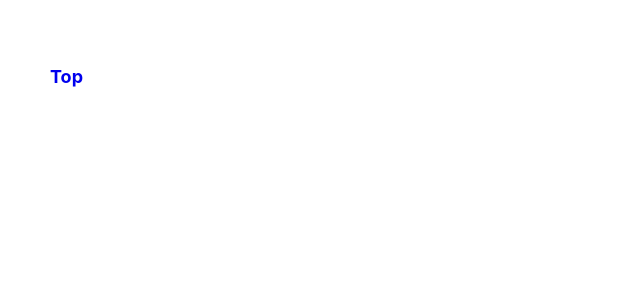
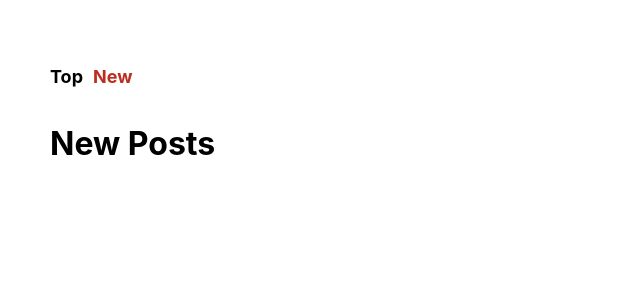
Before and after one commit to julsfelic/hn-clone, a React (Create React App) app: page /new in a window 1280 px wide. Shown: the top 300 px of the page, without its empty margins (0-640 px from the left). Built offline with nearby package versions, Linux system fonts and the light colour scheme.

Commit message:
Add nav link for New and boilerplate new page

```diff
--- a/src/App.css
+++ b/src/App.css
@@ -35,6 +35,11 @@ li {
   font-size: 18px;
   font-weight: bold;
   text-decoration: none;
+  color: inherit;
+}
+
+.active {
+  color: rgb(187, 46, 31);
 }
 
 .post {
--- a/src/App.js
+++ b/src/App.js
@@ -1,5 +1,10 @@
 import React, { Suspense } from "react";
-import { BrowserRouter as Router, Switch, Route, Link } from "react-router-dom";
+import {
+  BrowserRouter as Router,
+  Switch,
+  Route,
+  NavLink
+} from "react-router-dom";
 
 import Loading from "./components/Loading";
 
@@ -7,6 +12,7 @@ import "./App.css";
 
 const TopPosts = React.lazy(() => import("./components/TopPosts"));
 const User = React.lazy(() => import("./components/User"));
+const NewPosts = React.lazy(() => import("./components/NewPosts"));
 
 function App() {
   return (
@@ -16,9 +22,24 @@ function App() {
           <nav className="row space-between">
             <ul className="row nav">
               <li>
-                <Link to="/" className="nav-link">
+                <NavLink
+                  exact
+                  to="/"
+                  className="nav-link"
+                  activeClassName="active"
+                >
                   Top
-                </Link>
+                </NavLink>
+              </li>
+              <li>
+                <NavLink
+                  exact
+                  to="/new"
+                  className="nav-link"
+                  activeClassName="active"
+                >
+                  New
+                </NavLink>
               </li>
             </ul>
           </nav>
@@ -30,6 +51,9 @@ function App() {
               <TopPosts />
             </Route>
             <Route path="/user" component={User} />
+            <Route path="/new">
+              <NewPosts />
+            </Route>
           </Suspense>
         </Switch>
       </div>
--- /dev/null
+++ b/src/components/NewPosts.js
@@ -0,0 +1,5 @@
+import React from "react";
+
+export default function NewPosts() {
+  return <h1>New Posts</h1>;
+}
```
